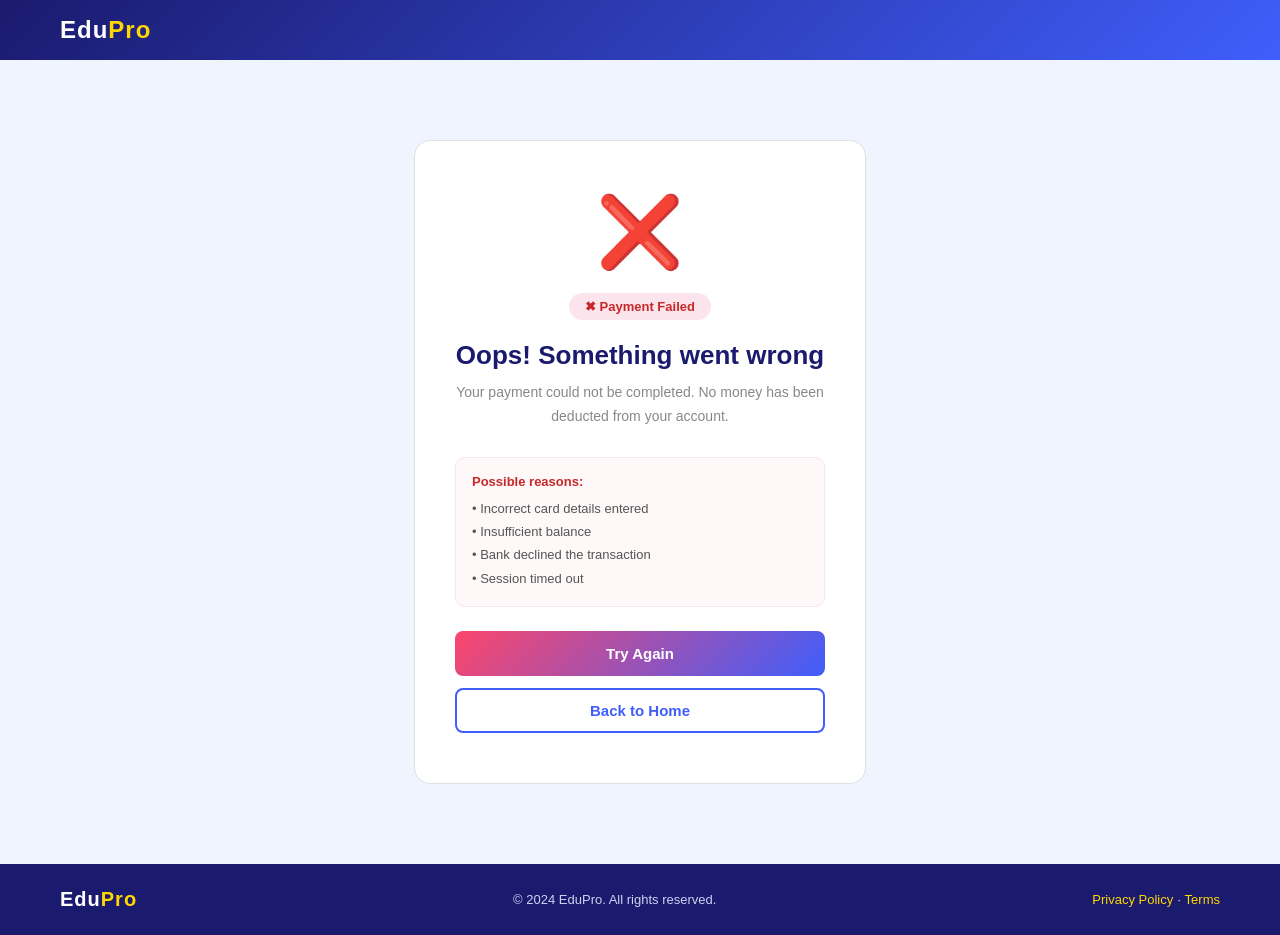
After one commit to Avneesh-shrivastava/core, a Django app: page /payment/failed/ in a window 1280 px wide. The commit adds this page. Run offline with Django 5.2, Linux system fonts and the light colour scheme; the visitor is signed in with stand-in values (Sample User, id 1).

Commit message:
Added payment failed and success pages

```diff
--- /dev/null
+++ b/edu/templates/payment_failed.html
@@ -0,0 +1,147 @@
+<!DOCTYPE html>
+<html lang="en">
+<head>
+    <meta charset="UTF-8">
+    <meta name="viewport" content="width=device-width, initial-scale=1.0">
+    <title>Payment Failed | EduPro</title>
+    <style>
+        * { margin: 0; padding: 0; box-sizing: border-box; }
+        body { font-family: Arial, sans-serif; background-color: #f0f4ff; color: #333; }
+
+        nav {
+            background: linear-gradient(135deg, #1a1a6e, #3f5efb);
+            padding: 16px 60px;
+            display: flex;
+            justify-content: space-between;
+            align-items: center;
+        }
+        .logo { font-size: 24px; font-weight: 700; color: #fff; letter-spacing: 1px; }
+        .logo span { color: #ffd700; }
+
+        .container {
+            max-width: 500px;
+            margin: 80px auto;
+            text-align: center;
+            padding: 0 24px;
+        }
+        .card {
+            background: #fff;
+            border-radius: 16px;
+            border: 1px solid #e0e0e0;
+            padding: 50px 40px;
+        }
+        .icon { font-size: 70px; margin-bottom: 20px; }
+        .card h2 {
+            font-size: 26px;
+            font-weight: 800;
+            color: #1a1a6e;
+            margin-bottom: 10px;
+        }
+        .card p {
+            font-size: 14px;
+            color: #888;
+            line-height: 1.7;
+            margin-bottom: 28px;
+        }
+        .btn-primary {
+            background: linear-gradient(135deg, #fc466b, #3f5efb);
+            color: #fff;
+            padding: 14px 32px;
+            border-radius: 8px;
+            font-size: 15px;
+            font-weight: 700;
+            text-decoration: none;
+            display: block;
+            margin-bottom: 12px;
+        }
+        .btn-secondary {
+            background: transparent;
+            color: #3f5efb;
+            border: 2px solid #3f5efb;
+            padding: 12px 32px;
+            border-radius: 8px;
+            font-size: 15px;
+            font-weight: 600;
+            text-decoration: none;
+            display: block;
+        }
+        .btn-primary:hover { opacity: 0.9; }
+        .btn-secondary:hover { background: #f0f4ff; }
+
+        .failed-badge {
+            display: inline-block;
+            background: #fce4ec;
+            color: #c62828;
+            font-size: 13px;
+            font-weight: 700;
+            padding: 6px 16px;
+            border-radius: 20px;
+            margin-bottom: 20px;
+        }
+
+        .reasons {
+            background: #fff8f8;
+            border: 1px solid #fce4ec;
+            border-radius: 10px;
+            padding: 16px;
+            margin-bottom: 24px;
+            text-align: left;
+        }
+        .reasons p {
+            font-size: 13px;
+            color: #555;
+            margin-bottom: 0;
+            line-height: 1.8;
+        }
+        .reasons strong {
+            font-size: 13px;
+            color: #c62828;
+            display: block;
+            margin-bottom: 8px;
+        }
+
+        footer {
+            background: #1a1a6e; color: #cdd3f0;
+            padding: 24px 60px; margin-top: 60px;
+            display: flex; justify-content: space-between;
+            align-items: center; font-size: 13px;
+        }
+        footer a { color: #ffd700; text-decoration: none; }
+    </style>
+</head>
+<body>
+
+<nav>
+    <div class="logo">Edu<span>Pro</span></div>
+</nav>
+
+<div class="container">
+    <div class="card">
+        <div class="icon">❌</div>
+        <span class="failed-badge">✖ Payment Failed</span>
+        <h2>Oops! Something went wrong</h2>
+        <p>Your payment could not be completed. No money has been deducted from your account.</p>
+
+        <div class="reasons">
+            <strong>Possible reasons:</strong>
+            <p>
+                • Incorrect card details entered<br>
+                • Insufficient balance<br>
+                • Bank declined the transaction<br>
+                • Session timed out
+            </p>
+        </div>
+
+        <a href="/courses/" class="btn-primary">Try Again</a>
+        <a href="/home-page/" class="btn-secondary">Back to Home</a>
+    </div>
+</div>
+
+<footer>
+    <div class="logo" style="font-size:20px;">Edu<span>Pro</span></div>
+    <div>© 2024 EduPro. All rights reserved.</div>
+    <div><a href="#">Privacy Policy</a> · <a href="#">Terms</a></div>
+</footer>
+
+</body>
+</html>
--- a/edu/views.py
+++ b/edu/views.py
@@ -325,7 +325,6 @@ def purchase(request, course_id):
     return render(request, 'purchase.html', context)
 
 
-
 @csrf_exempt
 def verify_payment(request):
     if request.method == 'POST':
@@ -365,7 +364,6 @@ def verify_payment(request):
 def payment_success(request):
     return render(request, 'payment_success.html')
 
-
 @login_required(login_url='/student-login/')
 def payment_failed(request):
     return render(request, 'payment_failed.html')
```
Also changed, not shown: edu/templates/payment_success.html (added, +120 -0 lines), edu/templates/purchase.html (+5 -5 lines).
